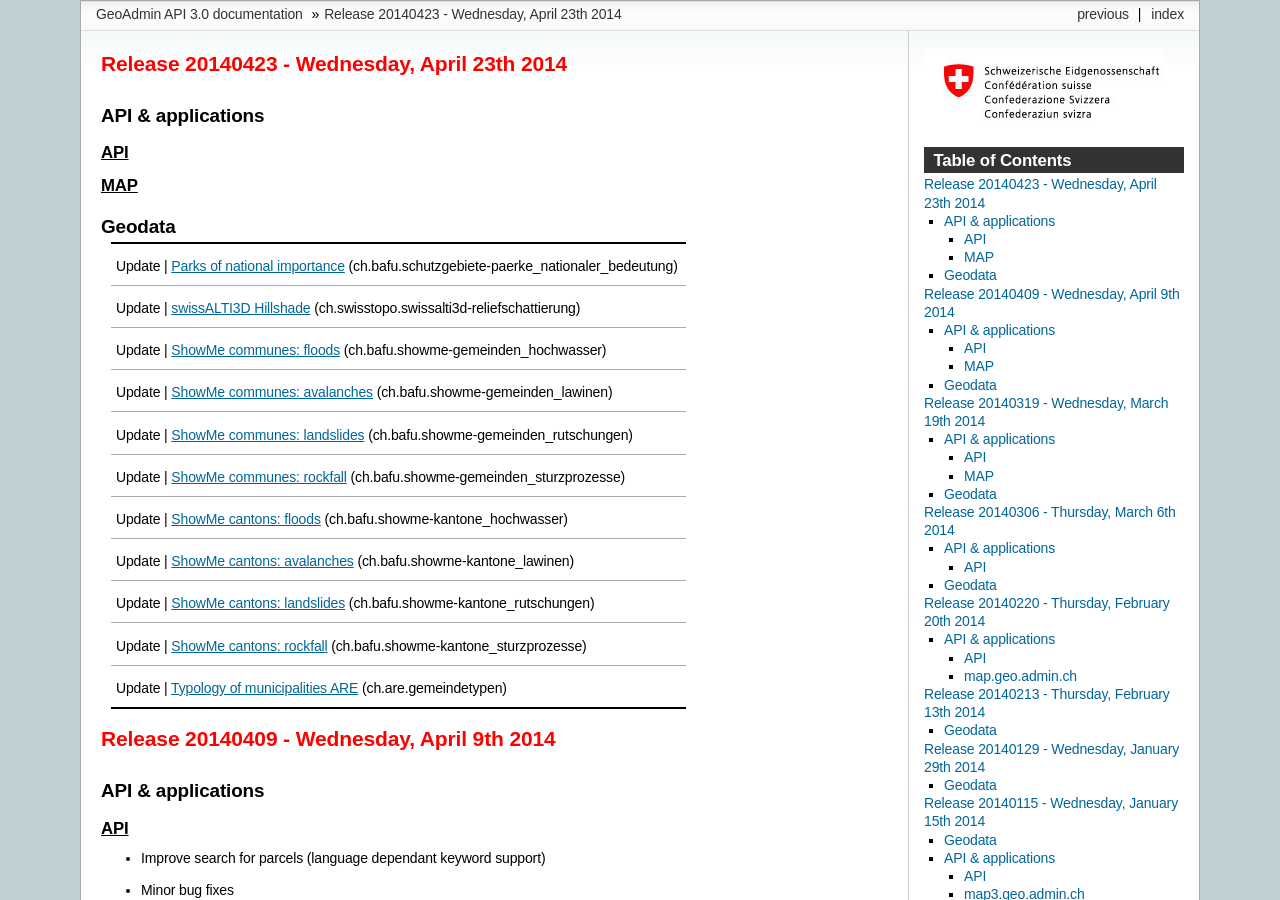
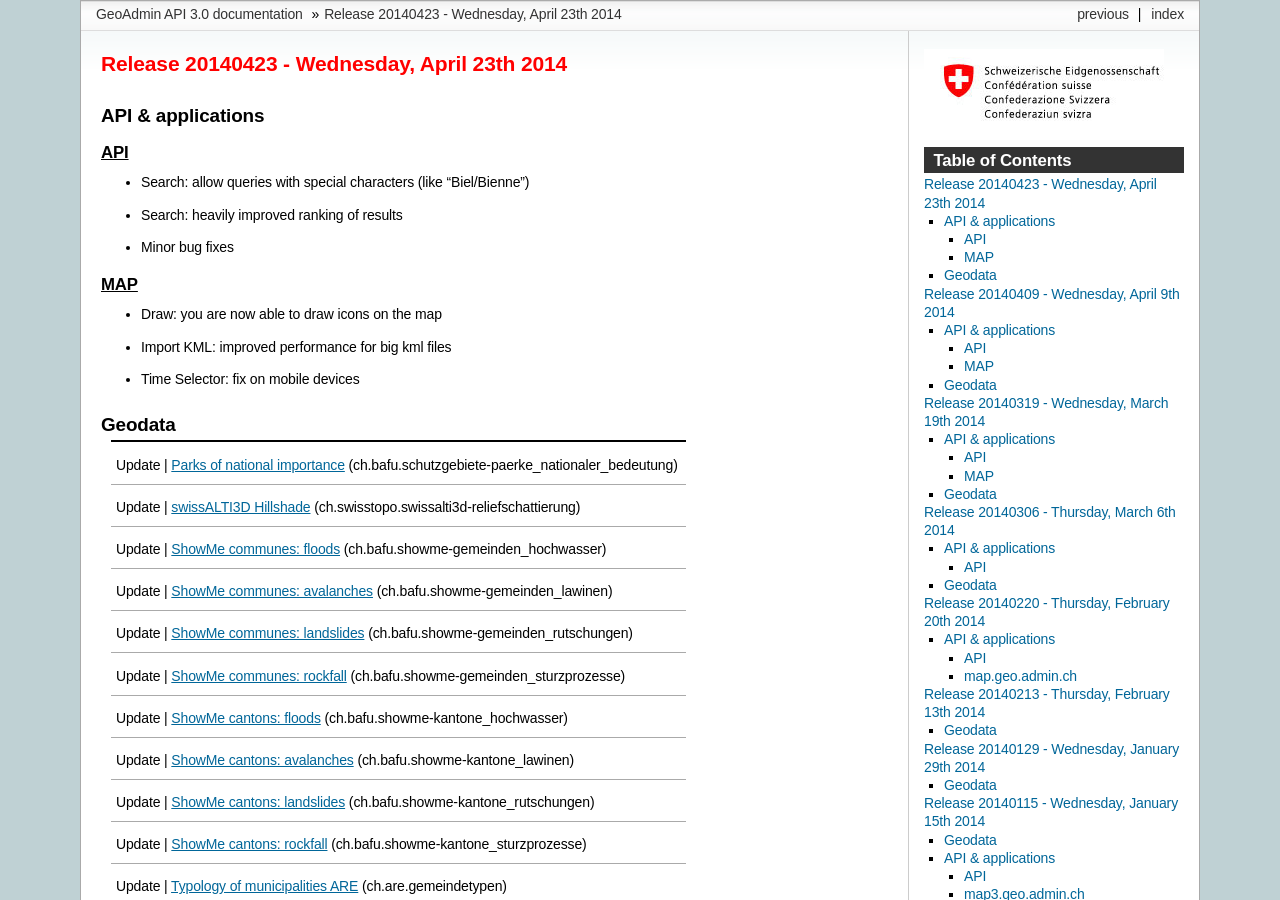
Before and after one commit to swisstopo-test/doc-chsdi3, a Sphinx documentation site: the page built from source/releasenotes/index.rst, in a window 1280 px wide and 900 px high. Built offline with Sphinx 7.4.7, drawn with Linux system fonts in a browser that asks for light colours; formulas are drawn with MathJax 3.

Commit message:
Update release notes

```diff
--- a/source/releasenotes/index.rst
+++ b/source/releasenotes/index.rst
@@ -7,10 +7,17 @@ API & applications
 `API <//api3.geo.admin.ch>`__
 -----------------------------------
 
+- Search: allow queries with special characters (like "Biel/Bienne")
+- Search: heavily improved ranking of results
+- Minor bug fixes
+
 
 `MAP <//map.geo.admin.ch>`__
 -----------------------------------
 
+- Draw: you are now able to draw icons on the map
+- Import KML: improved performance for big kml files
+- Time Selector: fix on mobile devices
 
 Geodata
 ********
```
